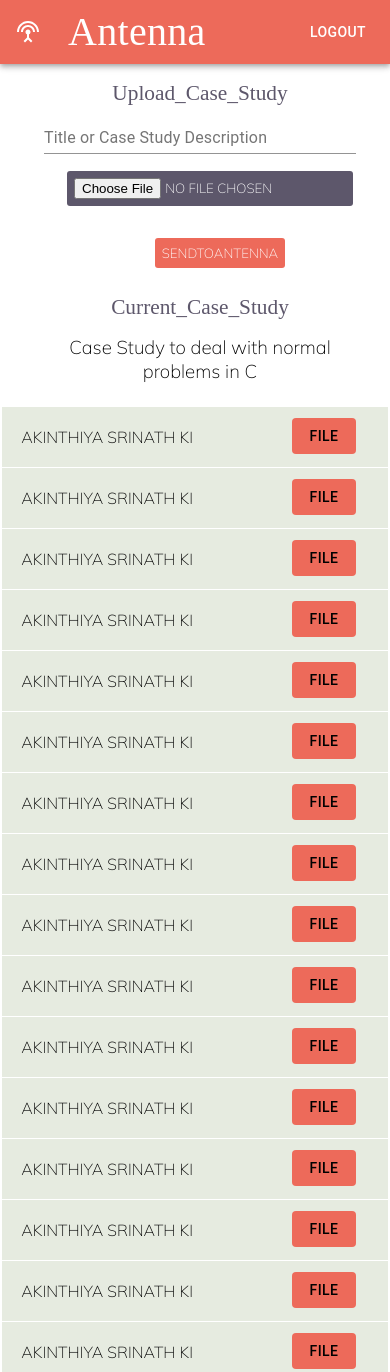
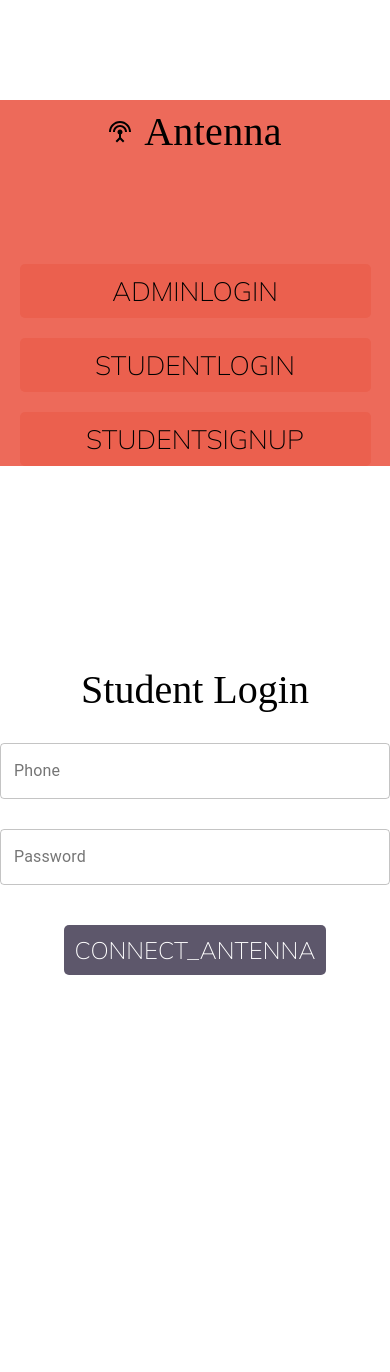
Before and after one commit to kiasNostieDev/Antenna, a React (Create React App) app: page / in a window 390 px wide. Shown: the top 1372 px of the page. After the commit the page ends 975 px from the top, so only its background shows below. Built offline with nearby package versions, Linux system fonts and the light colour scheme; a web font is replaced by a local one.

Commit message:
signUp skeleton finished

```diff
--- a/package.json
+++ b/package.json
@@ -9,7 +9,9 @@
     "@testing-library/react": "^9.5.0",
     "@testing-library/user-event": "^7.2.1",
     "axios": "^0.19.2",
+    "cors-anywhere": "^0.4.3",
     "firebase": "^7.19.0",
+    "http-proxy-middleware": "^1.0.5",
     "react": "^16.13.1",
     "react-dom": "^16.13.1",
     "react-scripts": "3.4.3"
--- /dev/null
+++ b/public/404.html
@@ -0,0 +1,33 @@
+<!DOCTYPE html>
+<html>
+  <head>
+    <meta charset="utf-8">
+    <meta name="viewport" content="width=device-width, initial-scale=1">
+    <title>Page Not Found</title>
+
+    <style media="screen">
+      body { background: #ECEFF1; color: rgba(0,0,0,0.87); font-family: Roboto, Helvetica, Arial, sans-serif; margin: 0; padding: 0; }
+      #message { background: white; max-width: 360px; margin: 100px auto 16px; padding: 32px 24px 16px; border-radius: 3px; }
+      #message h3 { color: #888; font-weight: normal; font-size: 16px; margin: 16px 0 12px; }
+      #message h2 { color: #ffa100; font-weight: bold; font-size: 16px; margin: 0 0 8px; }
+      #message h1 { font-size: 22px; font-weight: 300; color: rgba(0,0,0,0.6); margin: 0 0 16px;}
+      #message p { line-height: 140%; margin: 16px 0 24px; font-size: 14px; }
+      #message a { display: block; text-align: center; background: #039be5; text-transform: uppercase; text-decoration: none; color: white; padding: 16px; border-radius: 4px; }
+      #message, #message a { box-shadow: 0 1px 3px rgba(0,0,0,0.12), 0 1px 2px rgba(0,0,0,0.24); }
+      #load { color: rgba(0,0,0,0.4); text-align: center; font-size: 13px; }
+      @media (max-width: 600px) {
+        body, #message { margin-top: 0; background: white; box-shadow: none; }
+        body { border-top: 16px solid #ffa100; }
+      }
+    </style>
+  </head>
+  <body>
+    <div id="message">
+      <h2>404</h2>
+      <h1>Page Not Found</h1>
+      <p>The specified file was not found on this website. Please check the URL for mistakes and try again.</p>
+      <h3>Why am I seeing this?</h3>
+      <p>This page was generated by the Firebase Command-Line Interface. To modify it, edit the <code>404.html</code> file in your project's configured <code>public</code> directory.</p>
+    </div>
+  </body>
+</html>
--- a/public/index.html
+++ b/public/index.html
@@ -1,4 +1,3 @@
-
 <!DOCTYPE html>
 <html lang="en">
   <head>
--- a/src/App.js
+++ b/src/App.js
@@ -6,7 +6,7 @@ import AuthPage from './Components/AuthPage';
 
 function App() {
   return (
-    <AdminHub />
+    <AuthPage />
   );
 }
 
--- a/src/Components/Auth/StuLog.js
+++ b/src/Components/Auth/StuLog.js
@@ -1,4 +1,4 @@
-import React from "react";
+import React, { useState } from "react";
 import "../Styles/StuLog.css";
 import TextField from "@material-ui/core/TextField";
 import { makeStyles } from "@material-ui/core/styles";
@@ -10,7 +10,12 @@ const useStyles = makeStyles((theme) => ({
 }));
 
 export default function StuLog() {
-  const classes = useStyles();
+  const [phone, setPhone] = useState('')
+  const [pwd, setPwd] = useState('')
+  const classes = useStyles()
+
+  function handleClick(){}
+
   return (
     <div className="StuLogAuth">
       <div className="StuLogHeading">Student Login</div>
@@ -20,6 +25,9 @@ export default function StuLog() {
           label="Phone"
           className={classes.field}
           variant="outlined"
+          onChange={e => {
+            setPhone(e.target.value)
+          }}
         />
       </div>
       <div className="BoxAdmin">
@@ -28,10 +36,14 @@ export default function StuLog() {
           label="Password"
           className={classes.field}
           variant="outlined"
+          type='password'
+          onChange={e => {
+            setPwd(e.target.value)
+          }}
         />
       </div>
       <div className="StuLogin">
-          <button className="btnlogin">COnnect_antenna</button>
+          <button className="btnlogin" onClick={handleClick}>COnnect_antenna</button>
       </div>
     </div>
   );
--- a/src/Components/Auth/StuSi.js
+++ b/src/Components/Auth/StuSi.js
@@ -1,77 +1,118 @@
-import React from "react";
-import "../Styles/StuSi.css";
-import TextField from "@material-ui/core/TextField";
-import { makeStyles } from "@material-ui/core/styles";
-import InputLabel from "@material-ui/core/InputLabel";
-import MenuItem from "@material-ui/core/MenuItem";
-import FormHelperText from "@material-ui/core/FormHelperText";
-import FormControl from "@material-ui/core/FormControl";
-import Select from "@material-ui/core/Select";
+import React, { useState } from 'react'
+import '../Styles/StuSi.css'
+import TextField from '@material-ui/core/TextField'
+import { makeStyles } from '@material-ui/core/styles'
+import InputLabel from '@material-ui/core/InputLabel'
+import MenuItem from '@material-ui/core/MenuItem'
+import FormHelperText from '@material-ui/core/FormHelperText'
+import FormControl from '@material-ui/core/FormControl'
+import Select from '@material-ui/core/Select'
+import { names } from '../../data'
+import axios from 'axios'
 
-const useStyles = makeStyles((theme) => ({
+const data = {
+  studentName: '',
+  mobileNumber: '',
+  email: '',
+  password: ''
+}
+
+const useStyles = makeStyles(theme => ({
   field: {
-    width: "400px",
+    width: '400px'
   },
   formControl: {
     margin: theme.spacing(1),
-    width: "400px",
+    width: '400px'
   },
   selectEmpty: {
-    marginTop: theme.spacing(2),
-  },
-}));
+    marginTop: theme.spacing(2)
+  }
+}))
 
-export default function StuSi() {
-  const classes = useStyles();
+export default function StuSi () {
+  const [name, setName] = useState('')
+  const [mail, setMail] = useState('')
+  const [phone, setPhone] = useState('')
+  const [pwd, setPwd] = useState('')
+
+  const classes = useStyles()
+
+  function handleClick () {
+    data.email = mail
+    data.studentName = name
+    data.mobileNumber = phone
+    data.password = pwd
+
+    const proxyUrl = 'http://localhost:8080/'
+    const urlsign = 'http://localhost:4500/students/signup'
+    axios.post(proxyUrl + urlsign, data).then(res => {
+      console.log(res)
+      alert('Now Login to your account')
+    })
+  }
+
   return (
-    <div className="StuSignin">
-      <div className="StuSiHeading">StudentSignIn</div>
-      <div className="BoxAdmin">
+    <div className='StuSignin'>
+      <div className='StuSiHeading'>StudentSignIn</div>
+      <div className='BoxAdmin'>
         <div>
-          <FormControl variant="outlined" className={classes.formControl}>
-            <InputLabel id="demo-simple-select-outlined-label">Age</InputLabel>
+          <FormControl variant='outlined' className={classes.formControl}>
+            <InputLabel id='demo-simple-select-outlined-label'>Name</InputLabel>
             <Select
-              labelId="demo-simple-select-outlined-label"
-              id="demo-simple-select-outlined"
-              label="Age"
+              labelId='demo-simple-select-outlined-label'
+              id='demo-simple-select-outlined'
+              onChange={e => {
+                setName(e.target.value)
+              }}
+              label='Name'
             >
-              <MenuItem value="">
-                <em>None</em>
-              </MenuItem>
-              <MenuItem value={10}>Ten</MenuItem>
-              <MenuItem value={20}>Twenty</MenuItem>
-              <MenuItem value={30}>Thirty</MenuItem>
+              {names.map(item => {
+                return <MenuItem value={item}>{item}</MenuItem>
+              })}
             </Select>
           </FormControl>
         </div>
       </div>
-      <div className="BoxAdmin">
+      <div className='BoxAdmin'>
         <TextField
-          id="outlined-basic"
-          label="Email"
+          id='outlined-basic'
+          label='Email'
           className={classes.field}
-          variant="outlined"
+          variant='outlined'
+          onChange={e => {
+            setMail(e.target.value)
+          }}
         />
       </div>
-      <div className="BoxAdmin">
+      <div className='BoxAdmin'>
         <TextField
-          id="outlined-basic"
-          label="Phone"
+          id='outlined-basic'
+          label='Phone'
           className={classes.field}
-          variant="outlined"
+          variant='outlined'
+          onChange={e => {
+            setPhone(e.target.value)
+          }}
         />
       </div>
-      <div className="BoxAdmin">
+      <div className='BoxAdmin'>
         <TextField
-          id="outlined-basic"
-          label="Password"
+          id='outlined-basic'
+          label='Password'
           className={classes.field}
-          variant="outlined"
+          variant='outlined'
+          type='password'
+          onChange={e => {
+            setPwd(e.target.value)
+          }}
         />
       </div>
-      <div className="SignUpStu">
-        <button className="btnlogin">COnnect_antenna</button>
+      <div className='SignUpStu'>
+        <button className='btnlogin' onClick={handleClick}>
+          COnnect_antenna
+        </button>
       </div>
     </div>
-  );
+  )
 }
--- a/src/Components/Styles/AuthPage.css
+++ b/src/Components/Styles/AuthPage.css
@@ -1,16 +1,3 @@
-@media only screen and (max-width: 900px) {
-    .Decider {
-        height: 350px;
-        width: 100%;
-        background-color: aliceblue;
-    }
-
-    .MainAuth {
-        width: 100%;
-        background-color: aquamarine;
-    }
-}
-
 @keyframes leftGrow {
     0% {
         -webkit-transform: scaleX(0.4);
@@ -82,3 +69,17 @@
     height: 100vh;
     width: 70%;
 }
+
+@media only screen and (max-width: 900px) {
+    .Decider {
+        height: fit-content;
+        width: 100%;
+        float: none;
+    }
+
+    .MainAuth {
+        width: 100%;
+        float: none;
+        height: fit-content;
+    }
+}
--- a/src/Components/Styles/StuSi.css
+++ b/src/Components/Styles/StuSi.css
@@ -44,3 +44,7 @@
     transition: ease-in-out 0.1s;
     color: black;
 }
+
+@media only screen and (max-width: 900px){
+
+}
--- /dev/null
+++ b/src/data.js
@@ -0,0 +1 @@
+export const names = ['Aarthi B G', 'Aarthi R', 'Abdul Rahim A', 'Adbur Rahman M', 'Abhinav Murali M','Abimanyu A','Abinaya S','Abinayashri KBS','Abinesh Kumar G','Abirami S','Abishek AT','Ahmed Aadhil T','Ajay R','Ajay S','Ajayunabimani S','Akash T','Akinthiya Srinath KI','Alagappan K','Ambarish Priyan P','Anushree BS','Aravind Ramachandran','Aravind R','Arul Bathra M','Arun TS','Arunsnalan R','ArvindKumar S','Asvitha S','Bala Vignesh KG','Bama Devi M','Baranie M','Bheena Dhevi V','Bhuvaneshwaran A','Chandru S','Chellamani S','Deepadharshini K','Dessika D','Dhanushkumar S','Dharshini D','Divya Sruthi R','Edwin Rajan G','Gayathri A','Gokul Krishna J','Gokul Sriram S','Gowsalya M','Guru Sankar B','Gurupriyadharshani R','Hariharan B','Hariharan S','Harikrishnan M','Harini R','Harini S','Harish Babu S','Harith M','Harshavarthan KG','Harshini A','Harshini R','Hemadharhsini K','Hemadharshini S']
```
Also changed, not shown: 2 other files (tests, documents, lock files or other folders).
